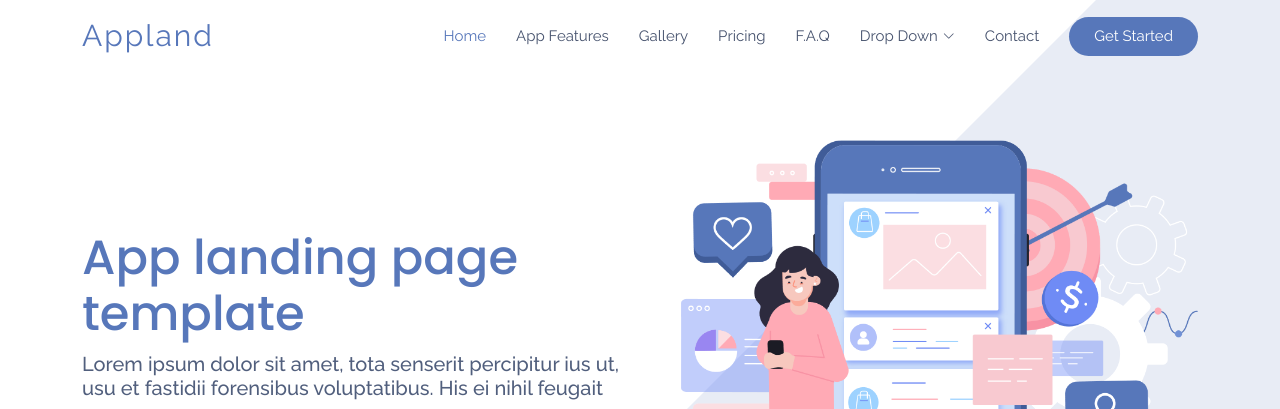
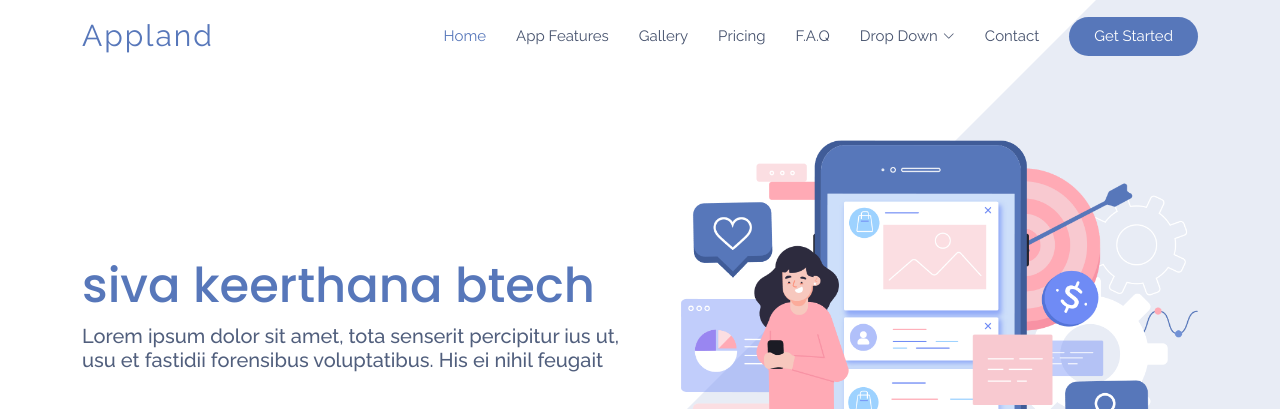
Before and after one commit to sivakeerthana1/sivakeerthana1.github.io, a plain HTML site: page index.html in a window 1280 px wide. Shown: the top 409 px of the page. Drawn offline with nearby package versions, Linux system fonts and the light colour scheme.

Commit message:
Update index.html

```diff
--- a/index.html
+++ b/index.html
@@ -88,7 +88,7 @@
       <div class="row">
         <div class="col-lg-6 d-lg-flex flex-lg-column justify-content-center align-items-stretch pt-5 pt-lg-0 order-2 order-lg-1" data-aos="fade-up">
           <div>
-            <h1>App landing page template</h1>
+            <h1>siva keerthana btech</h1>
             <h2>Lorem ipsum dolor sit amet, tota senserit percipitur ius ut, usu et fastidii forensibus voluptatibus. His ei nihil feugait</h2>
             <a href="#" class="download-btn"><i class="bx bxl-play-store"></i> Google Play</a>
             <a href="#" class="download-btn"><i class="bx bxl-apple"></i> App Store</a>
```
